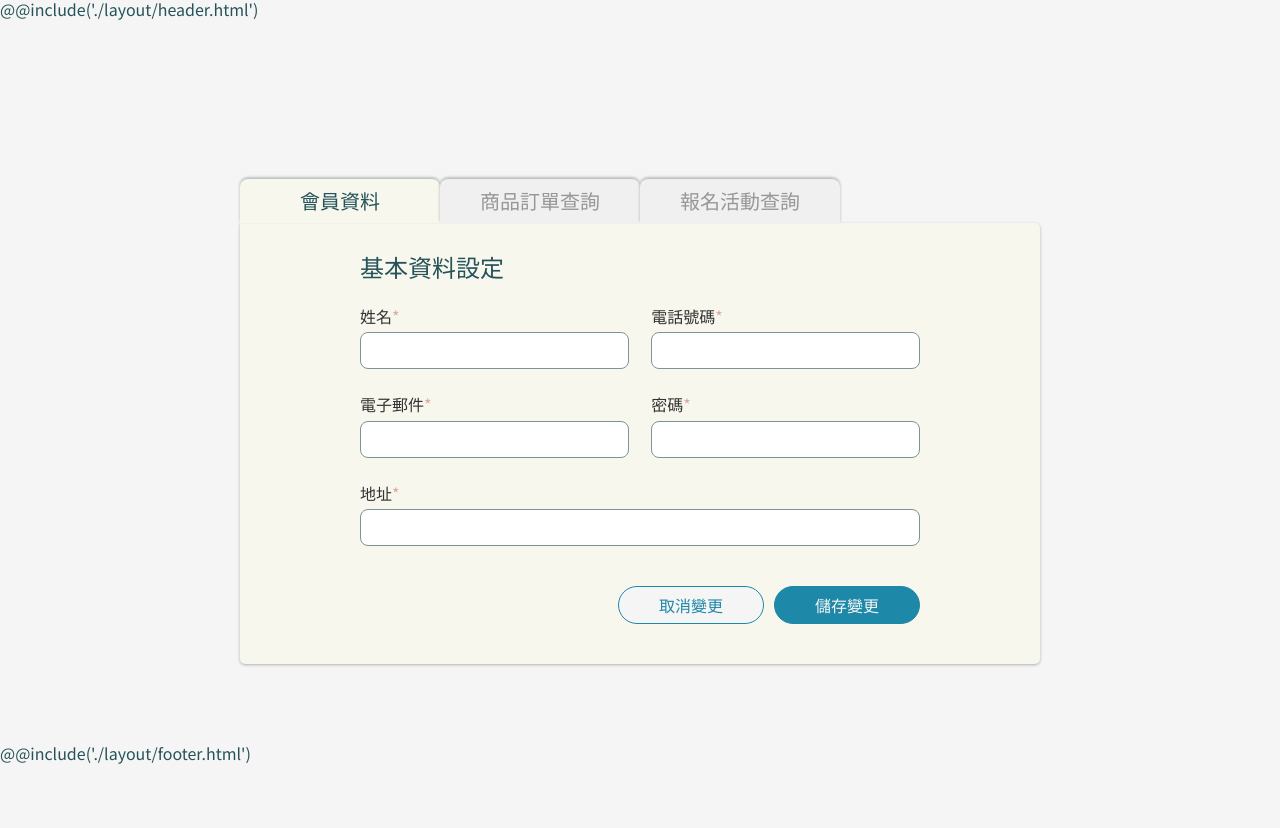
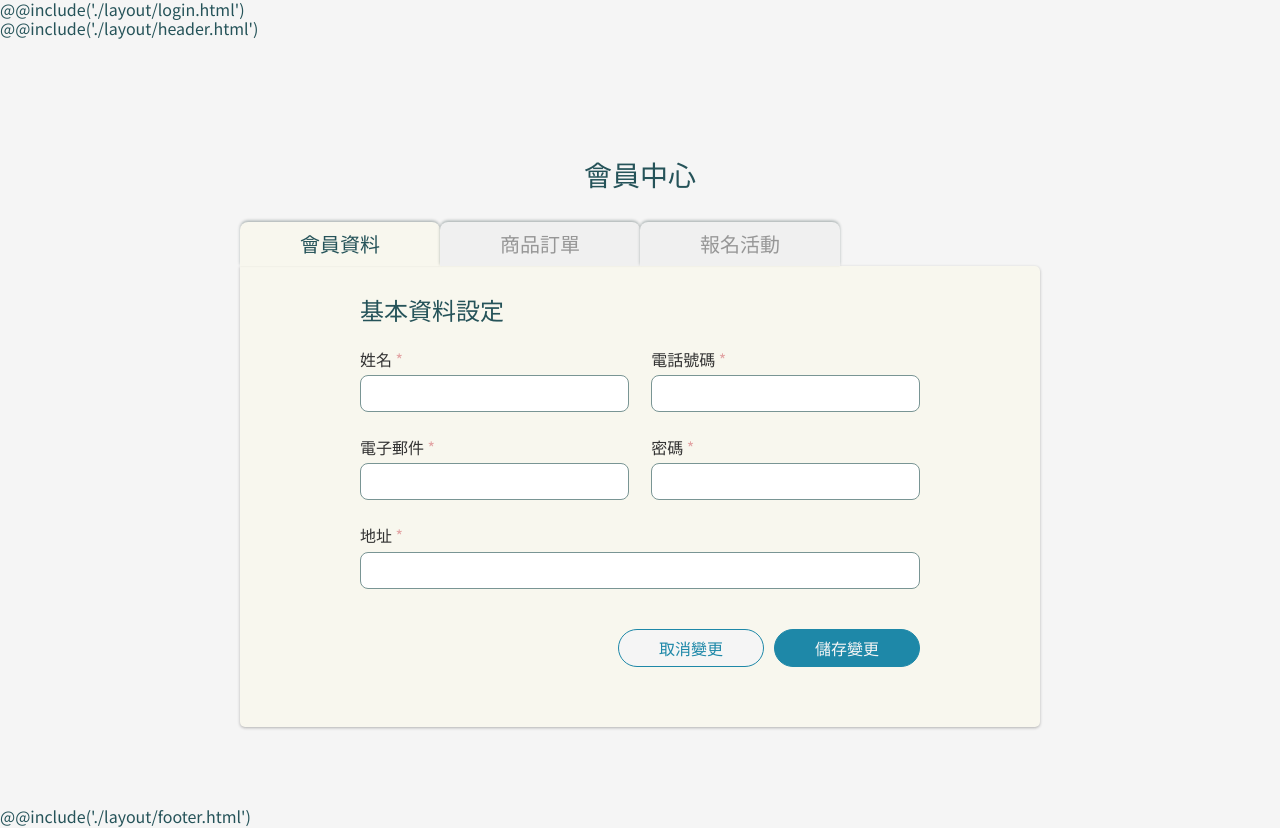
Before and after one commit to Edward8246/Thd102-g1, a PHP site: page /member.html in a window 1280 px wide. Before the commit the page ends 764 px from the top, so only its background shows below. Run offline with PHP 8.4, Linux system fonts and the light colour scheme; style sheets or scripts are compiled from the project's sources; some libraries are stand-ins or nearby versions.

Commit message:
edit member pg

```diff
--- a/member.html
+++ b/member.html
@@ -11,39 +11,42 @@
 </head>
 <body>
 
+    @@include('./layout/login.html')
     <div class="wrapper memberform">
         @@include('./layout/header.html')
         <div class="container">
+            <h4 class="">會員中心</h4>
+
             <div class="member_tabs">
                 <div class="tab member t-choose"> <h6>會員資料</h6> </div>
-                <div class="tab product"> <h6>商品訂單查詢</h6> </div>
-                <div class="tab activity"> <h6>報名活動查詢</h6> </div>
+                <div class="tab product"> <h6> 商品訂單</h6> </div>
+                <div class="tab activity"> <h6>報名活動</h6> </div>
             </div>
             <div class="main">
                 <h5 class="main_text">基本資料設定</h5>
                 <div class="data">
                     <div class="short-g">
-                        <label for="name" class="title-text">姓名<span>*</span></label>
+                        <label for="name" class="title-text">姓名<span> *</span></label>
                         <input class="input-space"type="text" name="name" id="name">
                     </div>
 
                     <div class="short-g">
-                        <label for="phone" class="title-text">電話號碼<span>*</span></label>
+                        <label for="phone" class="title-text">電話號碼<span> *</span></label>
                         <input  class="input-space" type="text" name="phone" id="phone">
                     </div>
 
                     <div class="short-g">
-                        <label for="email" class="title-text">電子郵件<span>*</span></label>
+                        <label for="email" class="title-text">電子郵件<span> *</span></label>
                         <input class="input-space" type="text" name="eamil" id="eamil">
                     </div>
 
                     <div class="short-g">
-                        <label for="password" class="title-text">密碼<span>*</span></label>
+                        <label for="password" class="title-text">密碼<span> *</span></label>
                         <input  class="input-space" type="text" name="password" id="password">
                     </div>
 
                     <div class="long-g">
-                        <label for="address" class="title-text">地址<span>*</span></label>
+                        <label for="address" class="title-text">地址<span> *</span></label>
                         <input  class="input-space" type="text" name="address" id="address">
                     </div>
 
@@ -58,15 +61,15 @@
             <!-- 商品訂單查詢 -->
 
             <div class="main product-list d-none">
-                <h5 class="main_text">商品訂單查詢</h5>
+                <h5 class="main_text">歷史訂單</h5>
                 <div class="table-users">
                     <table class="table_imfo" cellspacing="0">
                         <tr>
-                            <th>訂單商品</th>
-                            <th>訂單編號</th>
-                            <th>訂單日期</th>
-                            <th>訂單金額</th>
-                            <th width="230">商品名稱</th>
+                            <th class="pro-img">商品</th>
+                            <th class="pro-id">訂單編號</th>
+                            <th class="pro-date">訂單日期</th>
+                            <th class="pro-pri">金額</th>
+                            <th class="pro-item">品項</th>
                         </tr>
 
                         <tr>
@@ -102,40 +105,40 @@
                         </tr>
                     </table>
                 </div>
-                <div class="btns">
+                <!-- <div class="btns">
                     <button type="button" class="btn_change">返回</button>
 
-                </div>
+                </div> -->
             </div>
 
             <!-- 報名活動查詢 -->
 
             <div class="main activity-list d-none">
-                <h5 class="main_text">報名活動查詢</h5>
+                <h5 class="main_text">已報名活動</h5>
 
                 <div class="table-users">
                     <table class="table_imfo" cellspacing="0">
                         <tr>
-                            <th>訂單商品</th>
-                            <th>訂單編號</th>
-                            <th>訂單日期</th>
-                            <th>訂單金額</th>
-                            <th width="230">商品名稱</th>
+                            <th class="pro-img">商品</th>
+                            <th class="pro-id">訂單編號</th>
+                            <th class="pro-date">訂單日期</th>
+                            <th class="pro-pri">金額</th>
+                            <th class="pro-item">品項</th>
                         </tr>
 
                         <tr>
-                            <td><img src="./images/index_food5.jpg" class="tbimg"></td>
-                            <td>THD102-000000</td>
-                            <td>2023/05/20</td>
-                            <td>$5,000</td>
-                            <td>咖哩飯新登場</td>
+                            <td class="pro-img"><img src="./images/index_food5.jpg" class="tbimg"></td>
+                            <td class="pro-id">THD102-000000</td>
+                            <td class="pro-date">2023/05/20</td>
+                            <td class="pro-pri">$5,000</td>
+                            <td class="pro-item">咖哩飯新登場</td>
                         </tr>
                     </table>
                 </div>
 
-                <div class="btns">
+                <!-- <div class="btns">
                     <button type="button" class="btn_change">返回</button>
-                </div>
+                </div> -->
             </div>
         </div>
         @@include('./layout/footer.html')
@@ -143,6 +146,7 @@
 
     <script src="https://cdnjs.cloudflare.com/ajax/libs/gsap/3.12.2/gsap.min.js"></script>
     <script src="https://cdnjs.cloudflare.com/ajax/libs/gsap/3.12.2/ScrollTrigger.min.js"></script>
+    <script src="./js/login.js"></script>
     <script src="./js/header.js"></script>
     <script src="./js/member.js"></script>
 
--- a/sass/page/_member.scss
+++ b/sass/page/_member.scss
@@ -8,10 +8,15 @@
         width: 100%;
         //max-width: 800px;
         margin-top: 80px;
-        padding: 80px $side_padding-360px;
+        padding: 40px $side_padding-360px 80px;
 
         @include d(610px){
-            padding: 80px 4%;
+            padding: 20px 4% 80px;
+        }
+
+    h4{
+        text-align: center;
+        margin-bottom: 30px;
     }
 
     }
@@ -24,7 +29,7 @@
     .main{
         background-color: $color_cream;
         color: $black;
-        padding: 20px 15%;
+        padding: 20px 15% 40px;
         border-radius: 0 5px 5px;
         // @include btn_shadow();
         box-shadow: 0px 1px 3px rgba(20, 20, 20, 0.3);
@@ -180,14 +185,14 @@
 
     .tbimg {
         border-radius: 50%;
-    height: $imageSmall;
-    width: $imageSmall;
+        height: 52px;
+        width: 52px;
     }
 
     .table-users {
     border: 1px solid darken($baseColor, 5%);
     border-radius: $borderRadius;
-    box-shadow: 3px 3px 0 rgba(0, 0, 0, 0.1);
+    box-shadow: 1px 1px 2px rgba(0, 0, 0, 0.1);
     // max-width: calc(100% - 2em);
     // margin: 0 auto;
     overflow: hidden;
@@ -200,10 +205,25 @@
     }
     table {
     width: 100%;
-
+        .pro-img{
+            width: 15%;
+        }
+        .pro-id{
+            width: 20%;
+        }
+        .pro-date{
+            width: 20%;
+        }
+        .pro-pri{
+            width: 15%;
+        }
+        .pro-item{
+            width: 30%;
+        }
         td,th {
             color: darken($baseColor, 10%);
-            padding: $padding;
+            //padding: $padding;
+            padding: 8px 4px;
         }
 
         td {
@@ -254,6 +274,9 @@
     @media screen and (max-width: 768px) {
         table,tr,td,th {
             display: block;
+            .pro-img, .pro-id, .pro-date, .pro-pri, .pro-item{
+                width: 100%;
+            }
         //width: 550px;
     }
     tbody{
```
Also changed, not shown: layout/backToTop.html (+35 -2 lines). Lines whose indentation alone changed are shown as unchanged.
